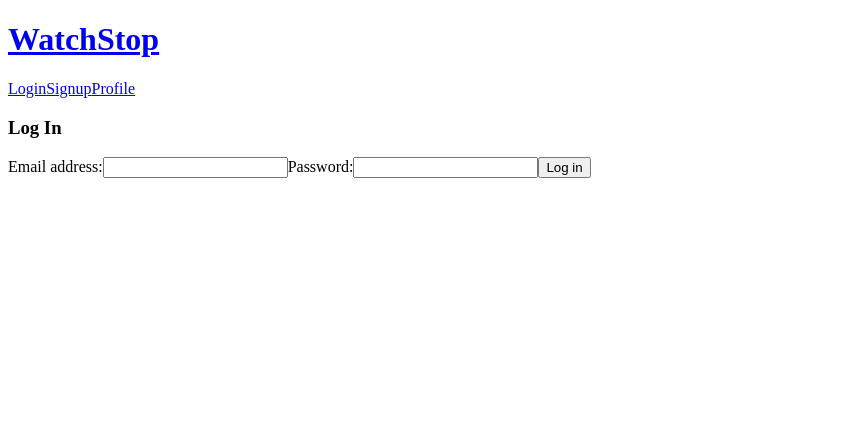
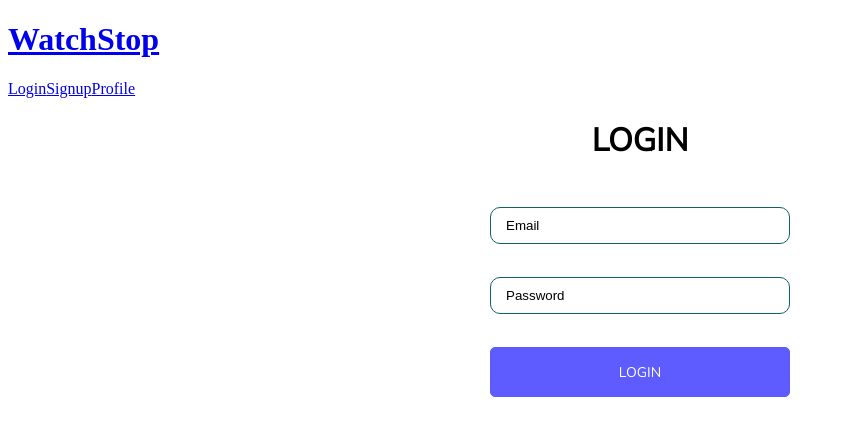
Before and after one commit to keticodes/WatchStop, a React (Vite) app in the folder FrontEnd/: page /login in a window 1280 px wide. Shown: the top 436 px of the page, without its empty margins (0-845 px from the left). Built offline with nearby package versions, Linux system fonts and the light colour scheme.

Commit message:
Login.css + changed Login.jsx

```diff
--- a/FrontEnd/src/components/css/login.css
+++ b/FrontEnd/src/components/css/login.css
@@ -1,19 +1,21 @@
-@import url('https://fonts.googleapis.com/css2?family=Nunito+Sans:wght@600&family=Poppins:wght@600&display=swap');
+/* @import url("https://fonts.googleapis.com/css2?family=Nunito+Sans:wght@600&family=Poppins:wght@600&display=swap");
 
-*, html, body {
+*,
+html,
+body {
   margin: 0;
   padding: 0;
 }
 
 body {
-    font-family: 'Poppins', sans-serif;
+  font-family: "Poppins", sans-serif;
   height: 100vh;
   display: flex;
   justify-content: center;
   align-items: center;
   width: 100vw;
   height: 100vh;
-	background: linear-gradient(334deg, #85CDFD, #205295, #0A2647);
+  background: linear-gradient(334deg, #85cdfd, #205295, #0a2647);
   background-size: 180% 180%;
   animation: gradient-animation 6s ease infinite;
 }
@@ -42,7 +44,6 @@ body {
   overflow: hidden;
 }
 
-/* -- deisgn -- */
 .design {
   grid-area: design;
   display: none;
@@ -94,7 +95,6 @@ body {
   border-radius: 70px;
 }
 
-/* -- login -- */
 
 .login {
   grid-area: login;
@@ -174,7 +174,6 @@ a.forgot {
 }
 
 @media (min-width: 780px) {
-
   .container {
     width: 50vw;
     height: 60vh;
@@ -187,3 +186,23 @@ a.forgot {
     display: block;
   }
 }
+*/
+
+#Login-form {
+  display: flex;
+  flex-direction: column;
+  align-items: center;
+  gap: 1em;
+}
+.Login-content {
+  width: 300px;
+  display: flex;
+  gap: 33px;
+  flex-direction: column;
+}
+#Login-wrapper h1 {
+  width: 100%;
+  text-align: center;
+  margin-bottom: 5%;
+  font-family: Mulish;
+}
--- a/FrontEnd/src/components/css/signup.css
+++ b/FrontEnd/src/components/css/signup.css
@@ -14,6 +14,5 @@
   width: 100%;
   text-align: center;
   margin-bottom: 5%;
-  color: white;
   font-family: Mulish;
 }
--- a/FrontEnd/src/components/pages/Login.jsx
+++ b/FrontEnd/src/components/pages/Login.jsx
@@ -1,4 +1,7 @@
 import { useState } from "react";
+import Input from "../Elements/input";
+import Button from "../Elements/button";
+import "../css/login.css";
 
 const Login = () => {
   const [email, setEmail] = useState("");
@@ -8,27 +11,26 @@ const Login = () => {
     e.preventDefault();
 
     console.log(email, password);
+    setEmail("");
+    setPassword("");
   };
 
   return (
-    <form className="login" onSubmit={handleSubmit}>
-      <h3>Log In</h3>
-
-      <label>Email address:</label>
-      <input
-        type="email"
-        onChange={(e) => setEmail(e.target.value)}
-        value={email}
-      />
-      <label>Password:</label>
-      <input
-        type="password"
-        onChange={(e) => setPassword(e.target.value)}
-        value={password}
-      />
-
-      <button>Log in</button>
-    </form>
+    <div id="Login-wrapper">
+      <form id="Login-form" onSubmit={handleSubmit}>
+        <div className="Login-content">
+          <h1>LOGIN</h1>
+          <Input text="Email" value={email} setValue={setEmail} />
+          <Input
+            text="Password"
+            password={true}
+            value={password}
+            setValue={setPassword}
+          />
+          <Button text="LOGIN" />
+        </div>
+      </form>
+    </div>
   );
 };
 
```
Lines whose indentation alone changed are shown as unchanged.
